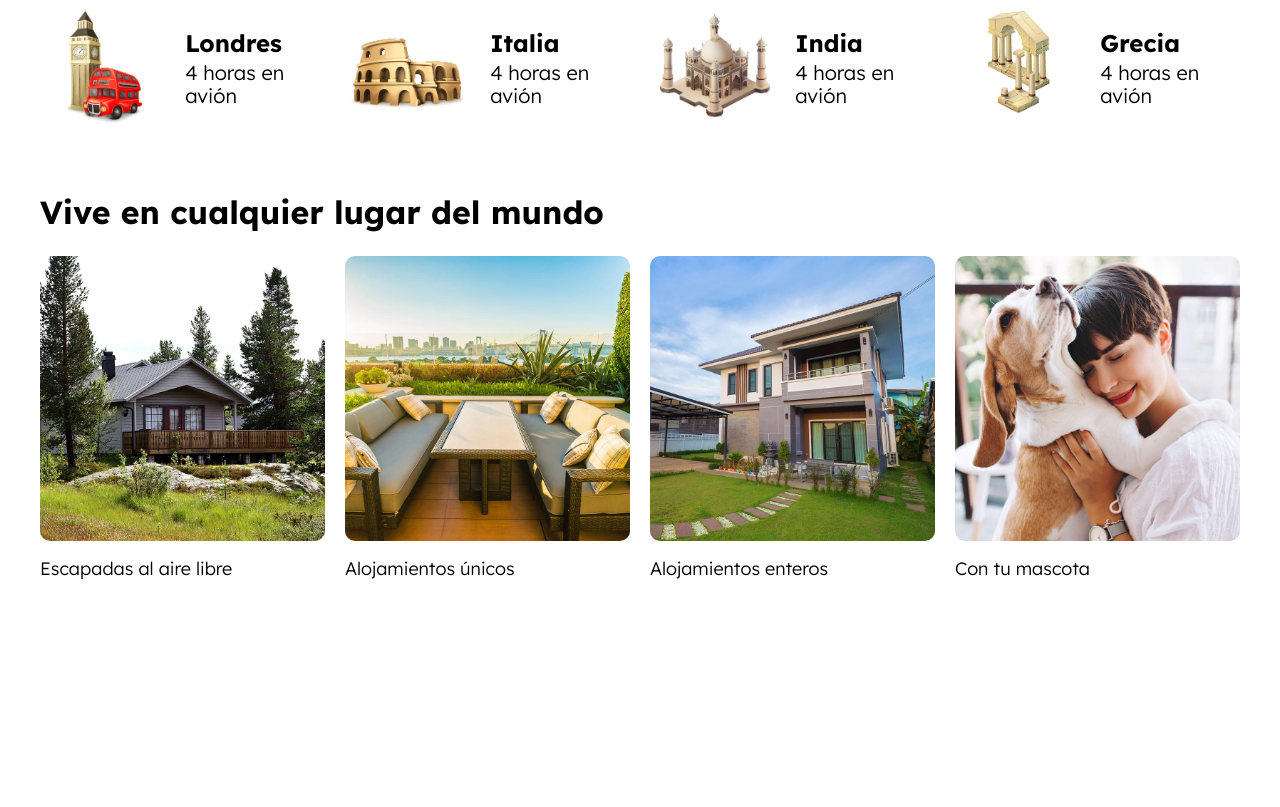
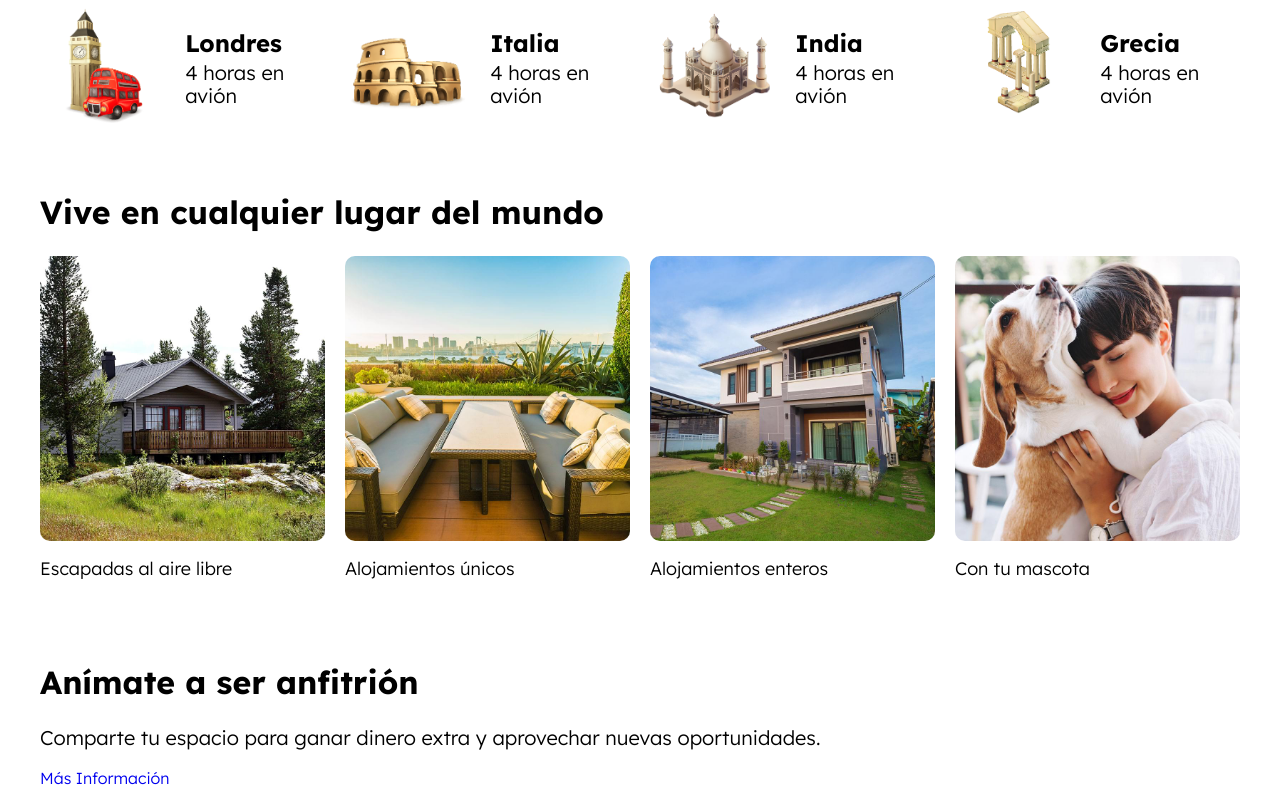
Before and after one commit to HugoAvila-Dev/Airbnb, a website: page index.html in a window 1280 px wide. Shown: the part 1029-1836 px from the top of the page. Before the commit the page ends 1647 px from the top, so only its background shows below. Drawn offline with Linux system fonts and the light colour scheme.

Commit message:
seccion anfitrion

```diff
--- a/index.html
+++ b/index.html
@@ -159,6 +159,16 @@
         </div>
 
     </section>
+
+    <section class="anfitrion contenedor seccion">
+        <div class="anfitrion__contenido">
+            <h2 class="anfitrion__heading">Anímate a ser anfitrión</h2>
+            <p class="anfitrion__texto">Comparte tu espacio para ganar dinero extra
+                y aprovechar nuevas oportunidades.</p>
+                <a href="#" class="anfitrion__enlace">Más Información</a>
+        </div>
+
+    </section>
 </body>
 
 </html>
```
